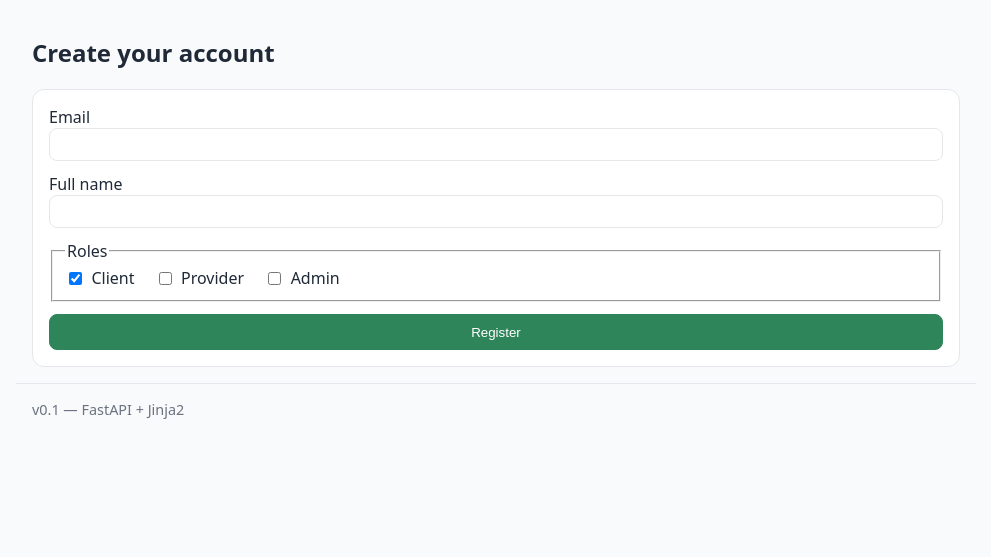
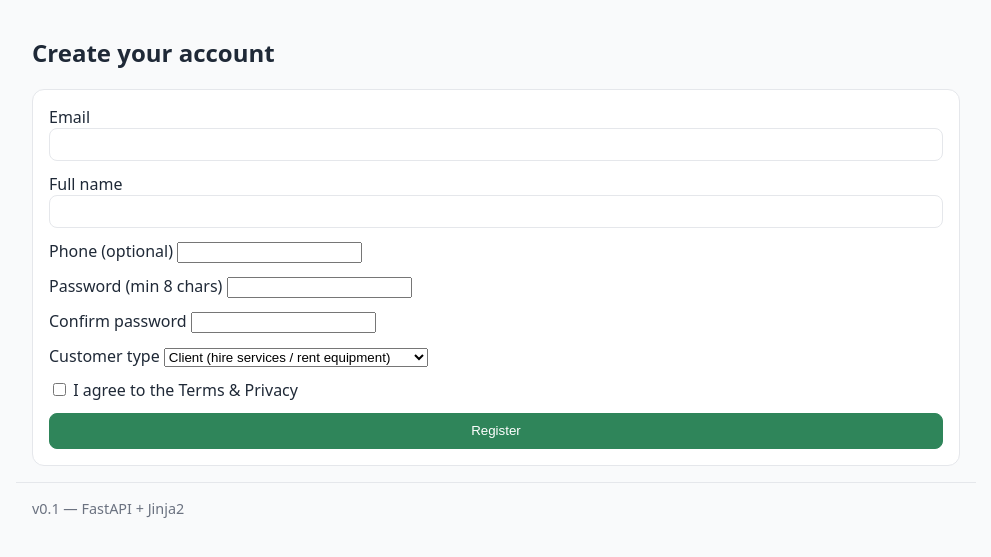
Before and after one commit to AlexandreFernandes00/FastFarmer, a FastAPI app: page /register in a window 1280 px wide. Shown: the part 55-612 px from the top of the page, without its empty margins (144-1135 px from the left). Run offline with FastAPI, Linux system fonts and the light colour scheme.

Commit message:
Add complete customer registration with type selection and prevent admin creation

```diff
--- a/app/main.py
+++ b/app/main.py
@@ -2,12 +2,14 @@ from fastapi import FastAPI
 from fastapi.staticfiles import StaticFiles
 from .config import settings
 from .api.v1 import users
+from .api.v1 import auth as auth_routes   # <-- add
 from .web import router as web_router
 
 app = FastAPI(title=settings.PROJECT_NAME)
 app.mount("/static", StaticFiles(directory="app/static"), name="static")
 
 app.include_router(web_router, tags=["web"])
+app.include_router(auth_routes.router, prefix=f"{settings.API_V1_PREFIX}/auth", tags=["auth"])  # <-- add
 app.include_router(users.router, prefix=f"{settings.API_V1_PREFIX}/users", tags=["users"])
 
 @app.get("/healthz")
--- a/app/models/user.py
+++ b/app/models/user.py
@@ -7,6 +7,8 @@ class User(Base):
     id = Column(Integer, primary_key=True, autoincrement=True)
     email = Column(String, unique=True, nullable=False, index=True)
     full_name = Column(String, nullable=False)
+    phone = Column(String)  # <-- NEW
+    password_hash = Column(String, nullable=False)  # <-- NEW
     is_client = Column(Boolean, default=True)
     is_provider = Column(Boolean, default=False)
     is_admin = Column(Boolean, default=False)
--- a/app/templates/register.html
+++ b/app/templates/register.html
@@ -8,12 +8,30 @@
   <label>Full name
     <input name="full_name" type="text" required />
   </label>
-  <fieldset class="roles">
-    <legend>Roles</legend>
-    <label><input type="checkbox" name="is_client" checked /> Client</label>
-    <label><input type="checkbox" name="is_provider" /> Provider</label>
-    <label><input type="checkbox" name="is_admin" /> Admin</label>
-  </fieldset>
+  <label>Phone (optional)
+    <input name="phone" type="tel" />
+  </label>
+
+  <label>Password (min 8 chars)
+    <input name="password" type="password" minlength="8" required />
+  </label>
+  <label>Confirm password
+    <input name="password2" type="password" minlength="8" required />
+  </label>
+
+  <label>Customer type
+    <select name="customer_type" required>
+      <option value="client" selected>Client (hire services / rent equipment)</option>
+      <option value="provider">Provider (offer services / rent equipment)</option>
+      <option value="both">Both</option>
+    </select>
+  </label>
+
+  <label class="roles">
+    <input type="checkbox" name="agree" required />
+    I agree to the Terms & Privacy
+  </label>
+
   <button class="btn" type="submit">Register</button>
 </form>
 
@@ -23,30 +41,39 @@
 async function submitForm(e) {
   e.preventDefault();
   const form = e.target;
-  const data = {
+  const resBox = document.getElementById("result");
+
+  if (form.password.value !== form.password2.value) {
+    resBox.hidden = false;
+    resBox.className = "result error";
+    resBox.textContent = "Passwords do not match.";
+    return false;
+  }
+
+  const payload = {
     email: form.email.value,
     full_name: form.full_name.value,
-    is_client: form.is_client.checked,
-    is_provider: form.is_provider.checked,
-    is_admin: form.is_admin.checked
+    phone: form.phone.value || null,
+    password: form.password.value,
+    customer_type: form.customer_type.value
   };
-  const res = await fetch("/api/v1/users/", {
+
+  const res = await fetch("/api/v1/auth/register", {
     method: "POST",
     headers: { "Content-Type": "application/json" },
-    body: JSON.stringify(data)
+    body: JSON.stringify(payload)
   });
-  const out = document.getElementById("result");
-  out.hidden = false;
+
+  resBox.hidden = false;
   if (res.ok) {
     const user = await res.json();
-    out.className = "result ok";
-    out.textContent = "Success! User ID " + user.id + " created for " + user.full_name;
+    resBox.className = "result ok";
+    resBox.textContent = "Success! Account created for " + user.full_name;
     form.reset();
-    form.is_client.checked = true;
   } else {
     const err = await res.json().catch(() => ({detail: "Unknown error"}));
-    out.className = "result error";
-    out.textContent = "Error: " + (err.detail || res.statusText);
+    resBox.className = "result error";
+    resBox.textContent = "Error: " + (err.detail || res.statusText);
   }
   return false;
 }
--- a/requirements.txt
+++ b/requirements.txt
@@ -6,3 +6,5 @@ python-dotenv==1.0.1
 psycopg==3.1.18
 Jinja2==3.1.4
 pydantic[email]
+passlib==1.7.4
+bcrypt==4.1.2
```
Also changed, not shown: app/api/v1/auth.py (added, +37 -0 lines), app/schemas/user.py (+21 -2 lines), app/utils/security.py (added, +9 -0 lines), app/utils/__init__.py (added).
